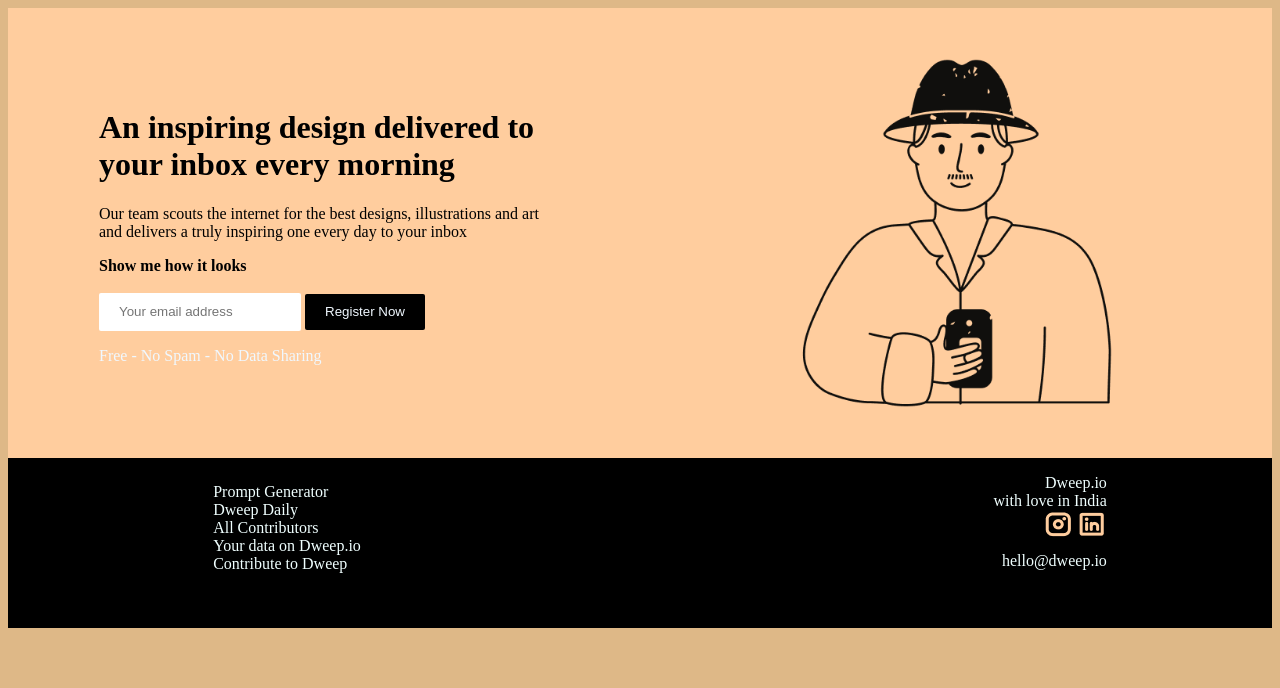
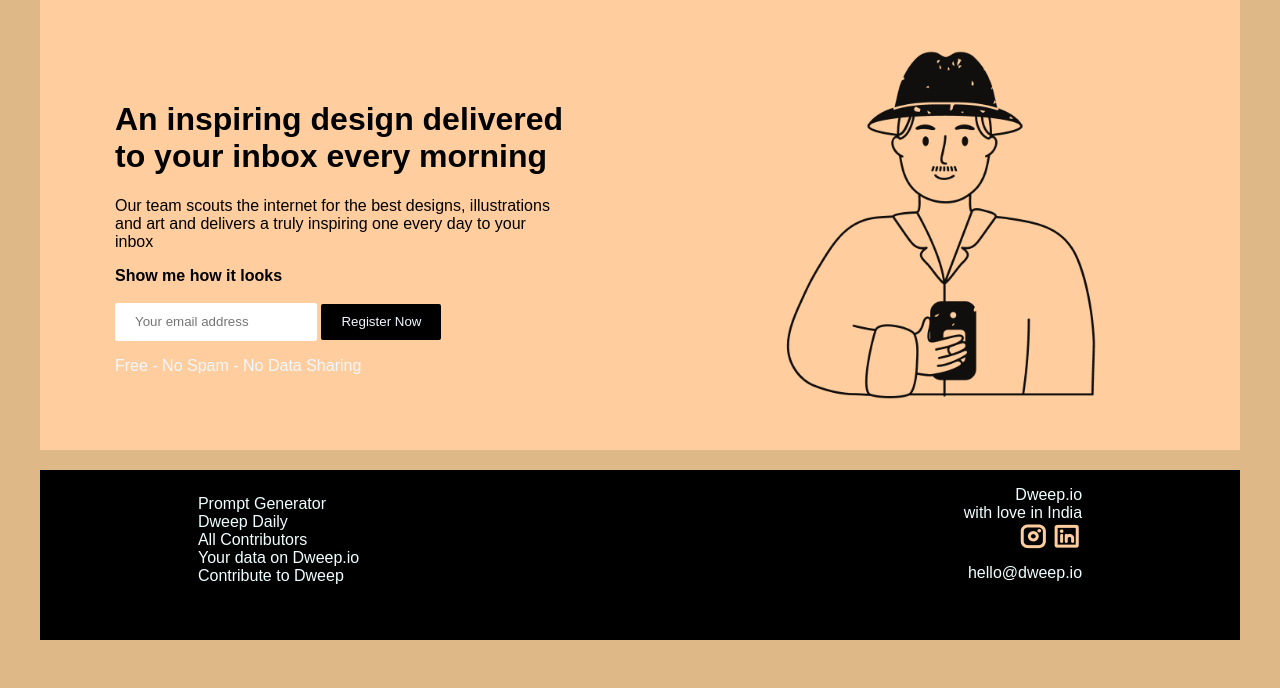
Before and after one commit to dipaktanwar/MICRO_PROJECT1, a plain HTML site: page index.html in a window 1280 px wide. Drawn offline with Linux system fonts and the light colour scheme.

Commit message:
Update style.css

```diff
--- a/style.css
+++ b/style.css
@@ -1,84 +1,93 @@
-body{
+/* Base styles */
+body {
     background-color: burlywood;
     position: relative;
     width: auto;
+    margin: 0;
+    padding: 0;
+    font-family: Arial, sans-serif;
+}
 
-}
-.main{
-    width: auto;
+.main {
+    width: 100%;
+    max-width: 1200px;
     height: 450px;
     background-color: #FFCD9E;
     display: flex;
     justify-content: space-around;
     box-sizing: border-box;
+    margin: 0 auto;
 }
-.right{
-    width: 450px;
+
+.right {
+    width: 50%;
+    max-width: 450px;
     margin-top: 80px;
+}
 
-}
-.second{
+.second {
     width: 180px;
     height: 36px;
-    border-top-left-radius: 2px;
-    border-top-right-radius: 2px;
-    border-bottom-left-radius: 2px;
-    border-bottom-right-radius: 2px;
+    border-radius: 2px;
     border: transparent;
     padding-left: 20px;
-
 }
 
-
-.first{
+.first {
     width: 120px;
     height: 36px;
-    border-top-left-radius: 2px;
-    border-top-right-radius: 2px;
-    border-bottom-left-radius: 2px;
-    border-bottom-right-radius: 2px;
+    border-radius: 2px;
     border: transparent;
     background-color: black;
     color: aliceblue;
 }
-    #in{
-        opacity: calc();
+
+#in {
+    opacity: 1;
     color: aliceblue;
 }
-    .main2{
-         width: auto;
+
+.main2 {
+    width: 100%;
+    max-width: 1200px;
     height: 170px;
     background-color: black;
     display: flex;
     justify-content: space-around;
     box-sizing: border-box;
     color: aliceblue;
+    margin: 20px auto;
 }
+
 .left2 {
-        width: 450px;
+    width: 50%;
+    max-width: 450px;
     height: 200px;
     margin-top: 15px;
+}
 
-        }
-        .list{
+.list {
     list-style: none;
     margin-top: 10px;
+    padding: 0;
+}
 
-        }
-        .list2{
+.list2 {
     list-style: none;
     text-align: right;
+    padding: 0;
+}
 
-        }
-        .list,a{
+.list, a {
     text-decoration: none;
     color: azure;
 }
-        a:hover{
-            text-decoration:  blue underline 2px;
 
+a:hover {
+    text-decoration: underline blue 2px;
 }
-        .img:hover{
+
+.img:hover {
     border: 2px solid blue;
 }
 
```
Lines whose indentation alone changed are shown as unchanged.
